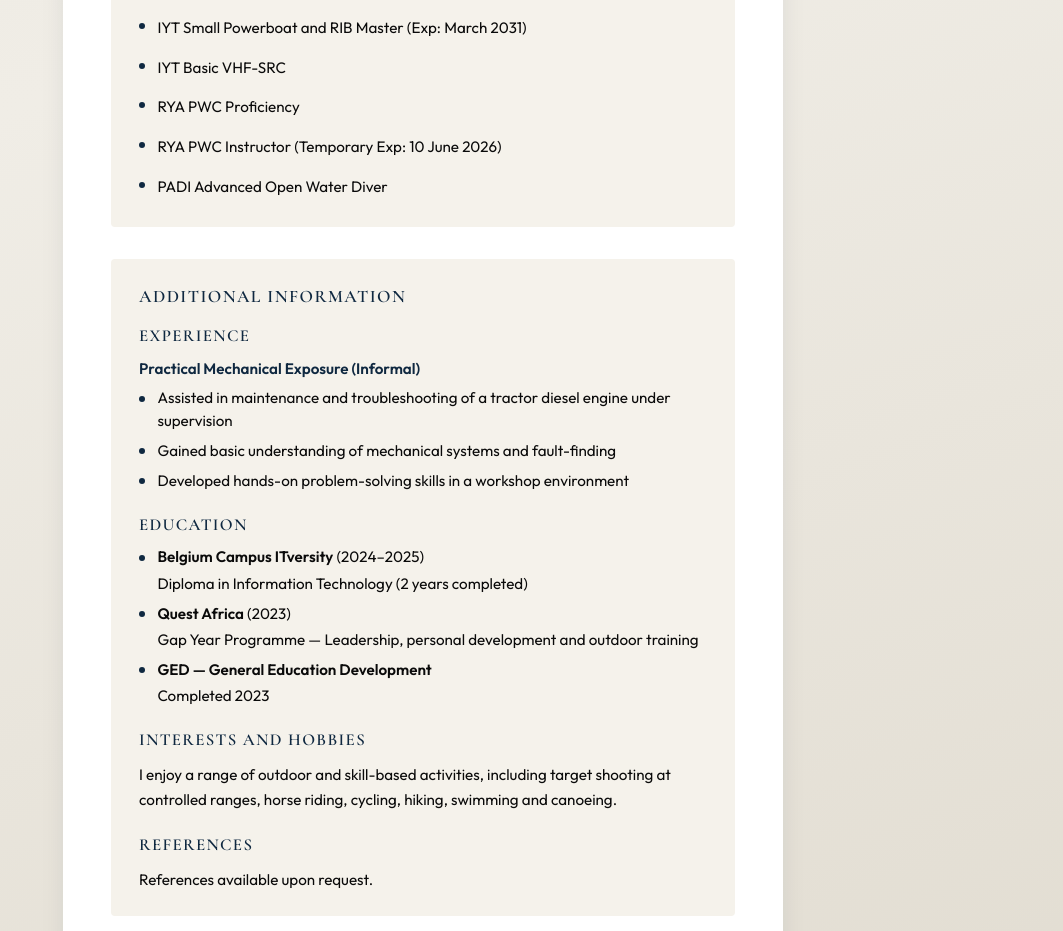
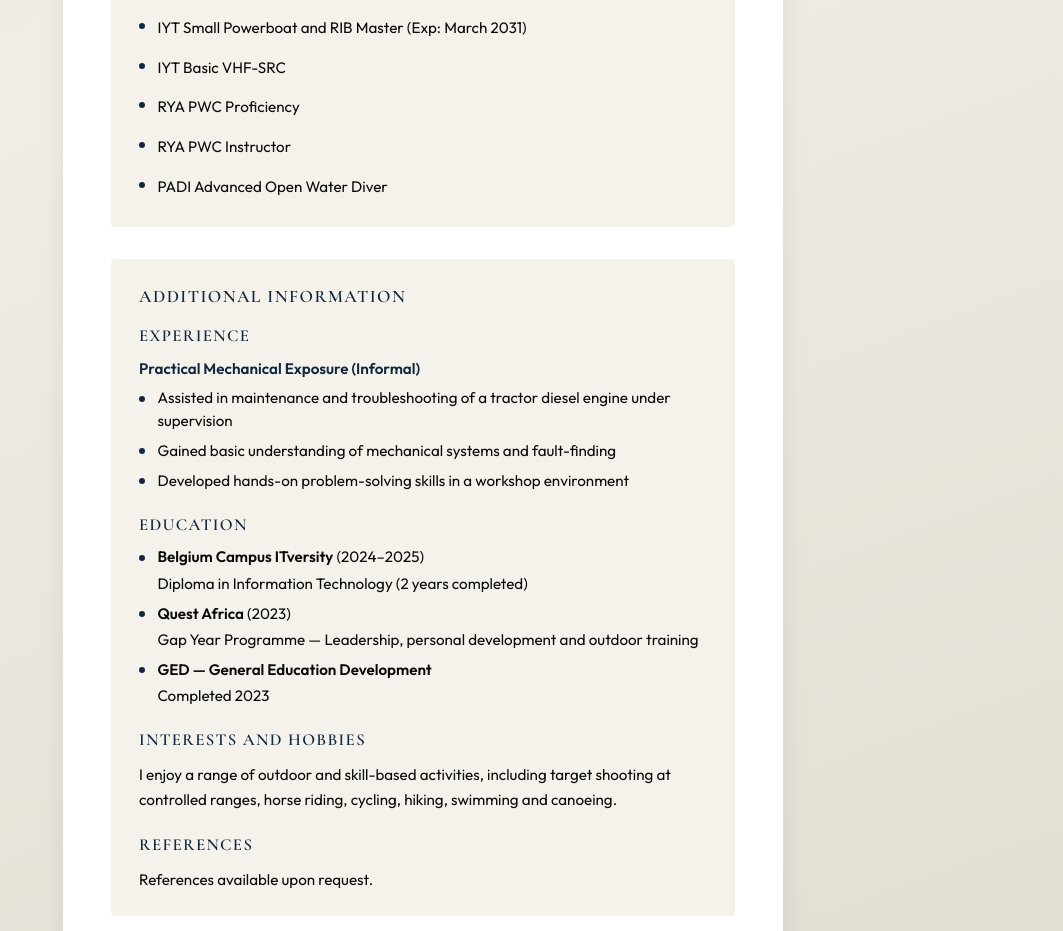
Before and after one commit to Ham-my/William-CV, a React (Vite) app: page / in a window 1280 px wide. Shown: the part 1122-2053 px from the top of the page, without its empty margins (217-1280 px from the left). Built offline with nearby package versions, Linux system fonts and the light colour scheme.

Commit message:
small fix

```diff
--- a/src/CV.jsx
+++ b/src/CV.jsx
@@ -28,7 +28,7 @@ const qualifications = [
   'IYT Small Powerboat and RIB Master (Exp: March 2031)',
   'IYT Basic VHF-SRC',
   'RYA PWC Proficiency',
-  'RYA PWC Instructor (Temporary Exp: 10 June 2026)',
+  'RYA PWC Instructor',
   'PADI Advanced Open Water Diver',
 ]
 
```
Also changed, not shown: 2 other files (tests, documents, lock files or other folders).
